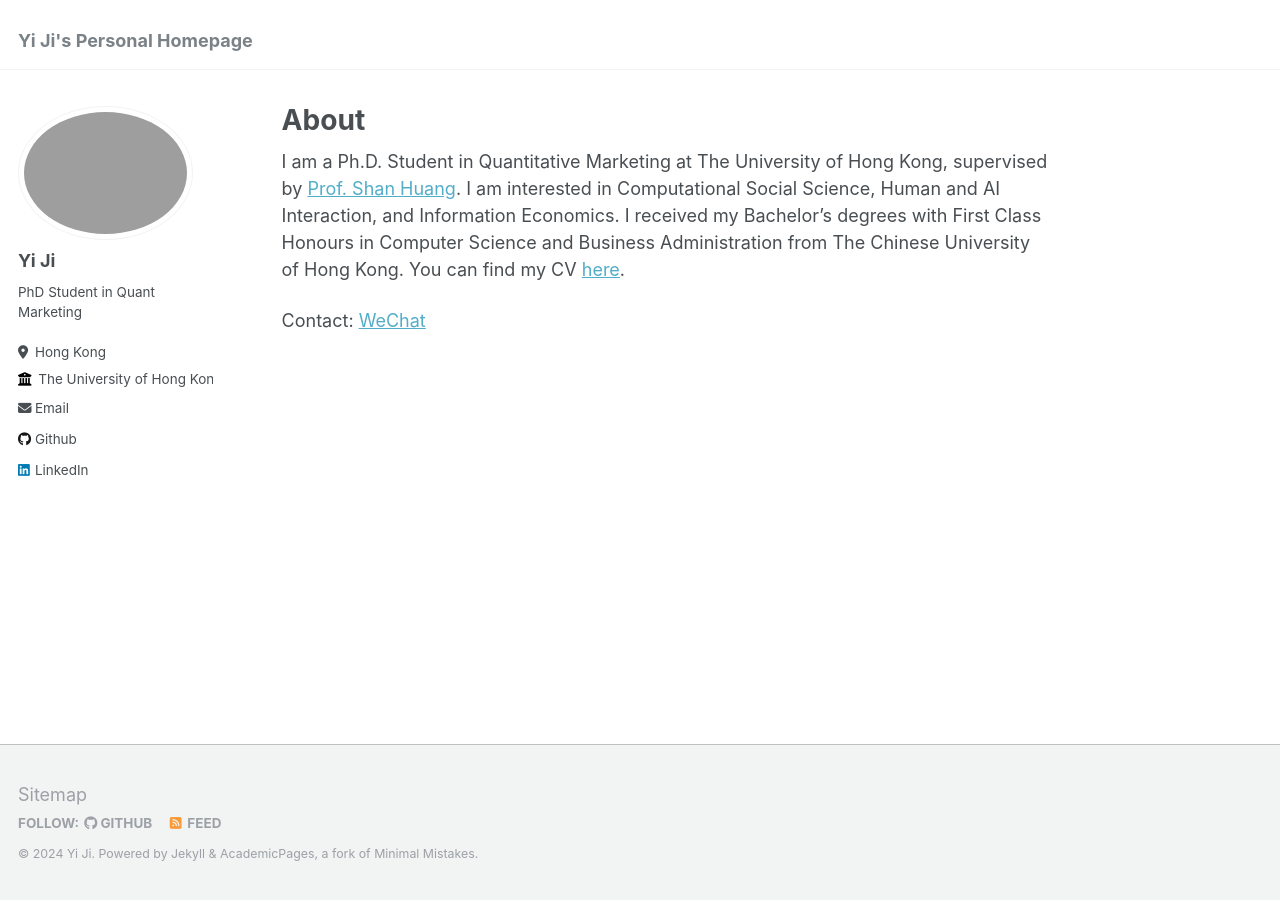
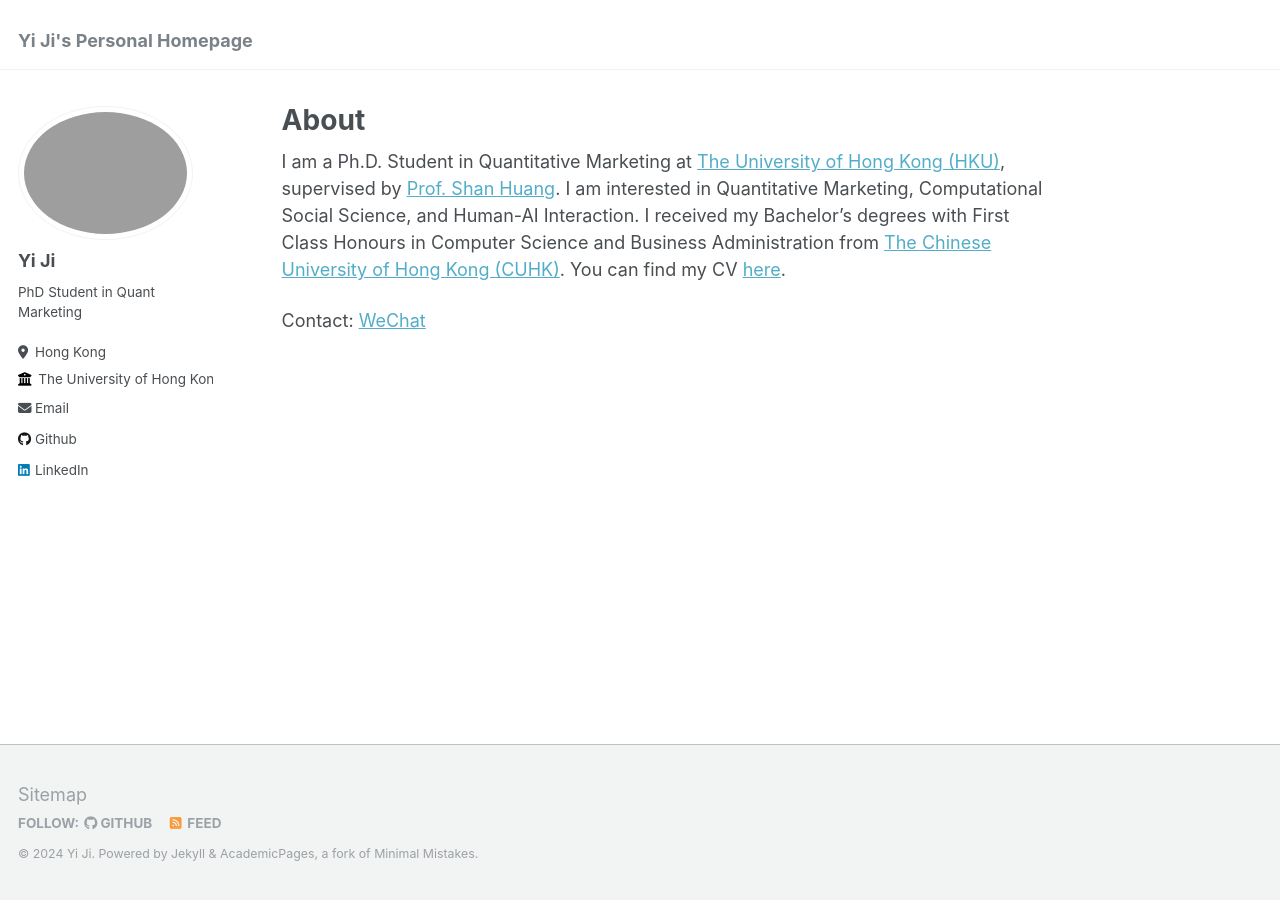
Before and after one commit to jasonyji/jasonyji.github.io, a Jekyll site: the page built from _pages/about.md, in a window 1280 px wide. Built offline with Jekyll 4.4.1, drawn with Linux system fonts in a browser that asks for light colours.

Commit message:
Update about.md

```diff
--- a/_pages/about.md
+++ b/_pages/about.md
@@ -7,6 +7,6 @@ redirect_from:
   - /about.html
 ---
 
-I am a Ph.D. Student in Quantitative Marketing at The University of Hong Kong, supervised by [Prof. Shan Huang](https://www.shanhhuang.com/). I am interested in Computational Social Science, Human and AI Interaction, and Information Economics. I received my Bachelor's degrees with First Class Honours in Computer Science and Business Administration from The Chinese University of Hong Kong. You can find my CV [here](../assets/CV.pdf).
+I am a Ph.D. Student in Quantitative Marketing at [The University of Hong Kong (HKU)](https://www.hku.hk/), supervised by [Prof. Shan Huang](https://www.shanhhuang.com/). I am interested in Quantitative Marketing, Computational Social Science, and Human-AI Interaction. I received my Bachelor's degrees with First Class Honours in Computer Science and Business Administration from [The Chinese University of Hong Kong (CUHK)](https://www.cuhk.edu.hk/english/index.html). You can find my CV [here](../assets/CV.pdf).
 
 Contact: [WeChat](../images/wechat.jpg)
```
